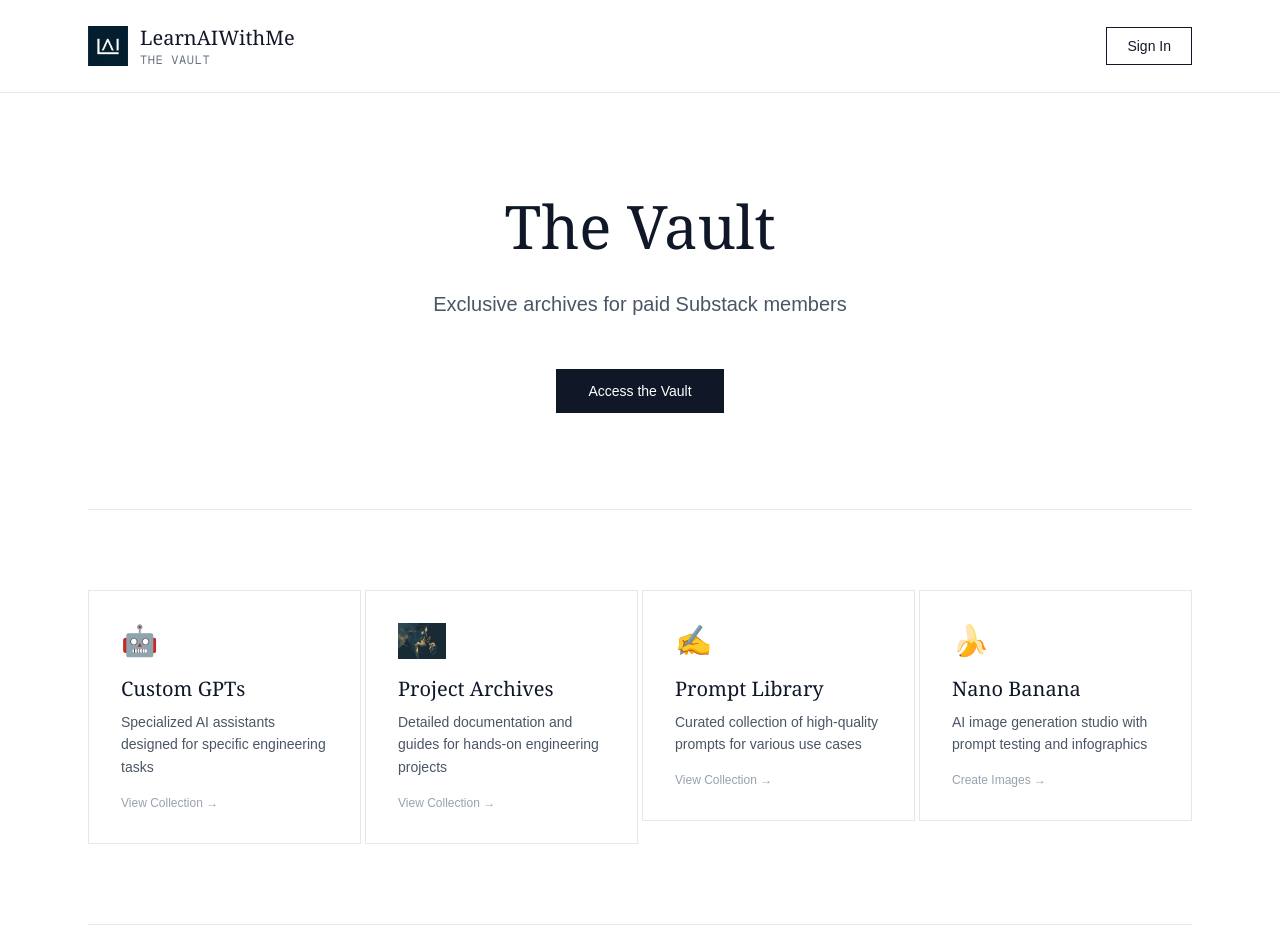
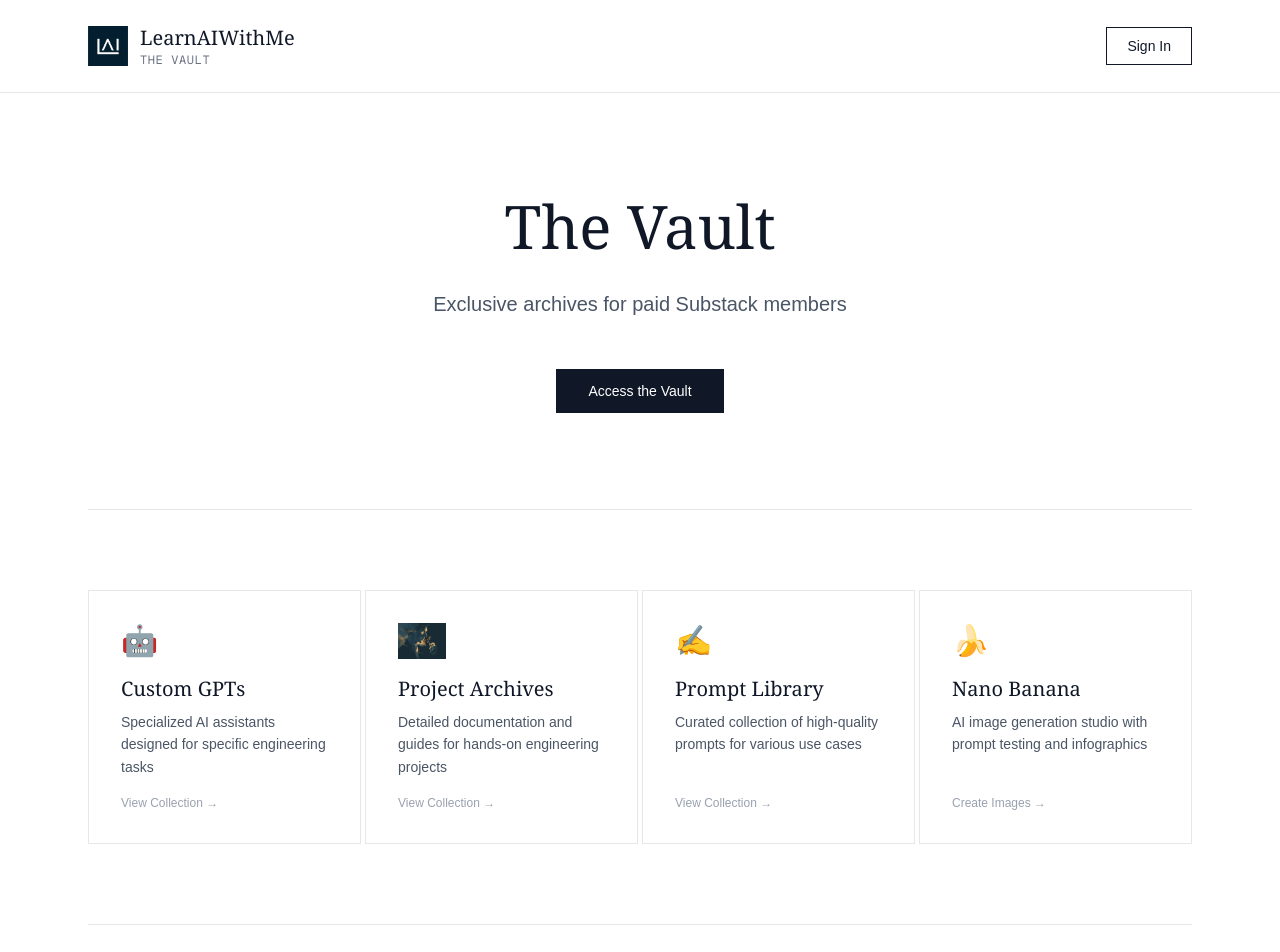
Before and after one commit to gncll/vault, a Next.js app in the folder members-portal/: page / in a window 1280 px wide. Shown: the top 952 px of the page. Built offline with nearby package versions, Linux system fonts and the light colour scheme; no server answers.

Commit message:
Make homepage cards equal height

```diff
--- a/members-portal/app/page.tsx
+++ b/members-portal/app/page.tsx
@@ -68,12 +68,12 @@ export default function Home() {
         </div>
 
         {/* Collections - Minimal Cards */}
-        <div className="py-20 grid md:grid-cols-4 gap-1 border-b border-gray-200">
-          <Link href="/customgpts" className="group">
-            <div className="border border-gray-200 p-8 hover:bg-gray-50 transition-colors">
+        <div className="py-20 grid md:grid-cols-4 gap-1 border-b border-gray-200 items-stretch">
+          <Link href="/customgpts" className="group h-full">
+            <div className="border border-gray-200 p-8 hover:bg-gray-50 transition-colors h-full flex flex-col">
               <div className="text-3xl mb-4">🤖</div>
               <h3 className="font-serif text-xl mb-2 text-gray-900">Custom GPTs</h3>
-              <p className="text-sm text-gray-600 leading-relaxed">
+              <p className="text-sm text-gray-600 leading-relaxed flex-1">
                 Specialized AI assistants designed for specific engineering tasks
               </p>
               <div className="mt-4 text-xs text-gray-400 group-hover:text-gray-600 transition">
@@ -82,8 +82,8 @@ export default function Home() {
             </div>
           </Link>
 
-          <Link href="/projects" className="group">
-            <div className="border-t border-b border-r md:border-l border-gray-200 p-8 hover:bg-gray-50 transition-colors">
+          <Link href="/projects" className="group h-full">
+            <div className="border border-gray-200 p-8 hover:bg-gray-50 transition-colors h-full flex flex-col">
               <div className="mb-4">
                 <Image
                   src="/project-icon.png"
@@ -94,7 +94,7 @@ export default function Home() {
                 />
               </div>
               <h3 className="font-serif text-xl mb-2 text-gray-900">Project Archives</h3>
-              <p className="text-sm text-gray-600 leading-relaxed">
+              <p className="text-sm text-gray-600 leading-relaxed flex-1">
                 Detailed documentation and guides for hands-on engineering projects
               </p>
               <div className="mt-4 text-xs text-gray-400 group-hover:text-gray-600 transition">
@@ -103,11 +103,11 @@ export default function Home() {
             </div>
           </Link>
 
-          <Link href="/prompts" className="group">
-            <div className="border-t border-b border-r md:border-l border-gray-200 p-8 hover:bg-gray-50 transition-colors">
+          <Link href="/prompts" className="group h-full">
+            <div className="border border-gray-200 p-8 hover:bg-gray-50 transition-colors h-full flex flex-col">
               <div className="text-3xl mb-4">✍️</div>
               <h3 className="font-serif text-xl mb-2 text-gray-900">Prompt Library</h3>
-              <p className="text-sm text-gray-600 leading-relaxed">
+              <p className="text-sm text-gray-600 leading-relaxed flex-1">
                 Curated collection of high-quality prompts for various use cases
               </p>
               <div className="mt-4 text-xs text-gray-400 group-hover:text-gray-600 transition">
@@ -116,11 +116,11 @@ export default function Home() {
             </div>
           </Link>
 
-          <Link href="/nano-banana" className="group">
-            <div className="border border-gray-200 p-8 hover:bg-gray-50 transition-colors">
+          <Link href="/nano-banana" className="group h-full">
+            <div className="border border-gray-200 p-8 hover:bg-gray-50 transition-colors h-full flex flex-col">
               <div className="text-3xl mb-4">🍌</div>
               <h3 className="font-serif text-xl mb-2 text-gray-900">Nano Banana</h3>
-              <p className="text-sm text-gray-600 leading-relaxed">
+              <p className="text-sm text-gray-600 leading-relaxed flex-1">
                 AI image generation studio with prompt testing and infographics
               </p>
               <div className="mt-4 text-xs text-gray-400 group-hover:text-gray-600 transition">
```
